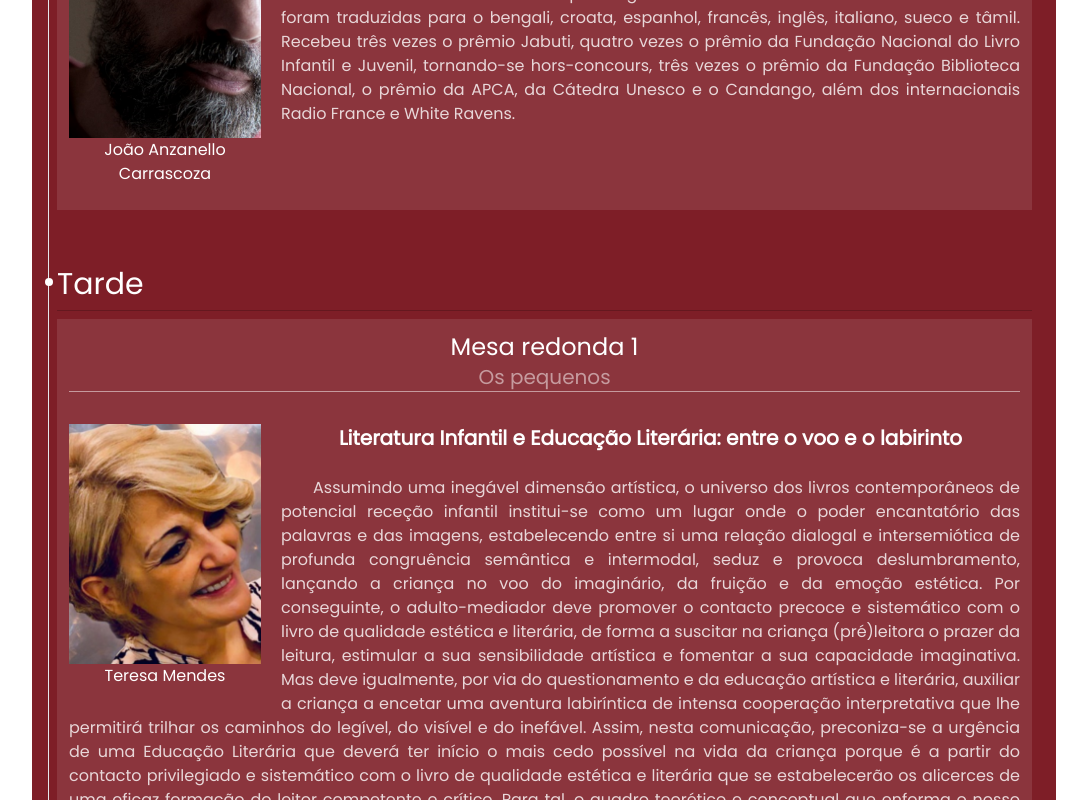
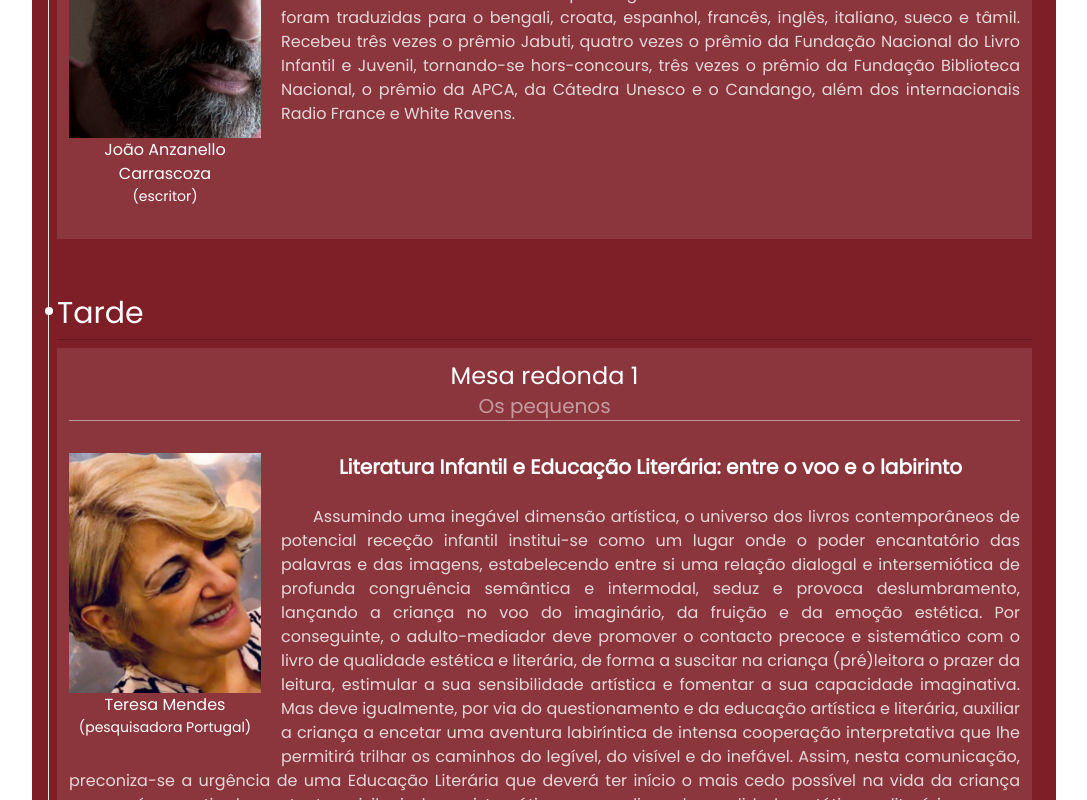
Before and after one commit to hidekinakata/CILIJ-2023, a React (Vite) app: page /#/programacao in a window 1280 px wide. Shown: the part 840-1640 px from the top of the page, without its empty margins (96-1183 px from the left). Built offline with nearby package versions, Linux system fonts and the light colour scheme.

Commit message:
add keys for react childs

```diff
--- a/src/components/Schedule/EventDayContainer.tsx
+++ b/src/components/Schedule/EventDayContainer.tsx
@@ -23,9 +23,24 @@ const EventDayContainer: React.FC<EventDayContainerType> = ({
           "flex h-full flex-col justify-start gap-10 border-l px-2 py-3"
         }
       >
-        <PeriodContainer id={key} title={"Manhã"} schedules={morning} />
-        <PeriodContainer id={key} title={"Tarde"} schedules={afternoon} />
-        <PeriodContainer id={key} title={"Noite"} schedules={night} />
+        <PeriodContainer
+          key={key + "morning"}
+          id={key}
+          title={"Manhã"}
+          schedules={morning}
+        />
+        <PeriodContainer
+          key={key + "afternoon"}
+          id={key}
+          title={"Tarde"}
+          schedules={afternoon}
+        />
+        <PeriodContainer
+          key={key + "night"}
+          id={key}
+          title={"Noite"}
+          schedules={night}
+        />
       </div>
     </section>
   );
@@ -36,6 +51,7 @@ const PeriodContainer: React.FC<{
   title: string;
   schedules: Schedule[];
 }> = ({ id, title, schedules }) => {
+  if (schedules.length === 0) return null;
   return (
     <div className={"relative my-2"}>
       <span
@@ -49,8 +65,11 @@ const PeriodContainer: React.FC<{
         {title}
       </h1>
       <div className={"flex flex-col gap-5"}>
-        {schedules.map((schedule) => (
-          <div className={"relative bg-white/10 p-3"}>
+        {schedules.map((schedule, i) => (
+          <div
+            key={schedule.type_title + i}
+            className={"relative bg-white/10 p-3"}
+          >
             <span
               id={`${`${id}_${title}_${schedule.type_title}`.replaceAll(
                 " ",
@@ -73,8 +92,9 @@ const PeriodContainer: React.FC<{
             {schedule.presenters
               ? schedule.presenters.map((presenter) => (
                   <div
+                    key={presenter.name}
                     className={
-                      "mb-3 flex flex-col items-center border-t border-t-white/50 py-8 md:block"
+                      "mb-3 flex min-h-[350px] flex-col items-center border-t border-t-white/50 py-8 md:block"
                     }
                   >
                     <figure
@@ -89,7 +109,8 @@ const PeriodContainer: React.FC<{
                         />
                       </div>
                       <figcaption className={"text-center"}>
-                        {presenter.name}
+                        <h1>{presenter.name}</h1>
+                        <h2 className={"text-sm"}>{presenter.occupation}</h2>
                       </figcaption>
                     </figure>
 
--- a/src/components/Schedule/ResumedEventDayContainer.tsx
+++ b/src/components/Schedule/ResumedEventDayContainer.tsx
@@ -15,11 +15,28 @@ const ResumedEventDayContainer: React.FC<ResumedEventDayContainerType> = ({
     <section className={"relative mb-20 h-fit w-full p-4"} {...props}>
       <span id={day.replaceAll(" ", "_")} className={"absolute -top-36"} />
       <div
-        className={"grid grid-rows-3 gap-5 lg:grid-cols-3 lg:grid-rows-none"}
+        className={
+          "grid auto-rows-fr gap-5 lg:auto-cols-fr lg:grid-flow-col lg:grid-rows-none"
+        }
       >
-        <PeriodContainer id={key} title={"Manhã"} schedules={morning} />
-        <PeriodContainer id={key} title={"Tarde"} schedules={afternoon} />
-        <PeriodContainer id={key} title={"Noite"} schedules={night} />
+        <PeriodContainer
+          key={key + "morning"}
+          id={key}
+          title={"Manhã"}
+          schedules={morning}
+        />
+        <PeriodContainer
+          key={key + "afternoon"}
+          id={key}
+          title={"Tarde"}
+          schedules={afternoon}
+        />
+        <PeriodContainer
+          key={key + "night"}
+          id={key}
+          title={"Noite"}
+          schedules={night}
+        />
       </div>
     </section>
   );
@@ -30,6 +47,7 @@ const PeriodContainer: React.FC<{
   title: string;
   schedules: Schedule[];
 }> = ({ id, title, schedules }) => {
+  if (schedules.length === 0) return null;
   return (
     <div className={"relative my-2"}>
       <span
@@ -43,8 +61,11 @@ const PeriodContainer: React.FC<{
         {title}
       </h1>
       <div className={"flex flex-col gap-5 border-l"}>
-        {schedules.map((schedule) => (
-          <div className={"relative bg-white/10 p-3"}>
+        {schedules.map((schedule, i) => (
+          <div
+            key={schedule.type_title + i}
+            className={"relative bg-white/10 p-3"}
+          >
             <div
               className={
                 "absolute -left-1 top-5 h-2 w-2 rounded-full bg-truegray-400 "
@@ -67,7 +88,9 @@ const PeriodContainer: React.FC<{
               <div className={"text-left"}>
                 <span className={"text-xs"}>Palestrante(s): </span>
                 {schedule.presenters
-                  .map((presenter) => presenter.name)
+                  .map(
+                    (presenter) => presenter.name + " " + presenter.occupation
+                  )
                   .join(", ")}
               </div>
             ) : null}
--- a/src/pages/CompleteSchedule.tsx
+++ b/src/pages/CompleteSchedule.tsx
@@ -24,7 +24,7 @@ const CompleteSchedule: React.FC<CompleteScheduleType> = (props) => {
         }
       >
         {schedule_data.map((day) => (
-          <EventDayContainer eventDay={day} />
+          <EventDayContainer key={day.key} eventDay={day} />
         ))}
       </div>
       <div
@@ -40,6 +40,7 @@ const CompleteSchedule: React.FC<CompleteScheduleType> = (props) => {
           >
             {schedule_data.map((day) => (
               <HashLink
+                key={day.key}
                 className={"border-white/20 text-center"}
                 to={"/programacao#" + day.day.replaceAll(" ", "_")}
               >
```
